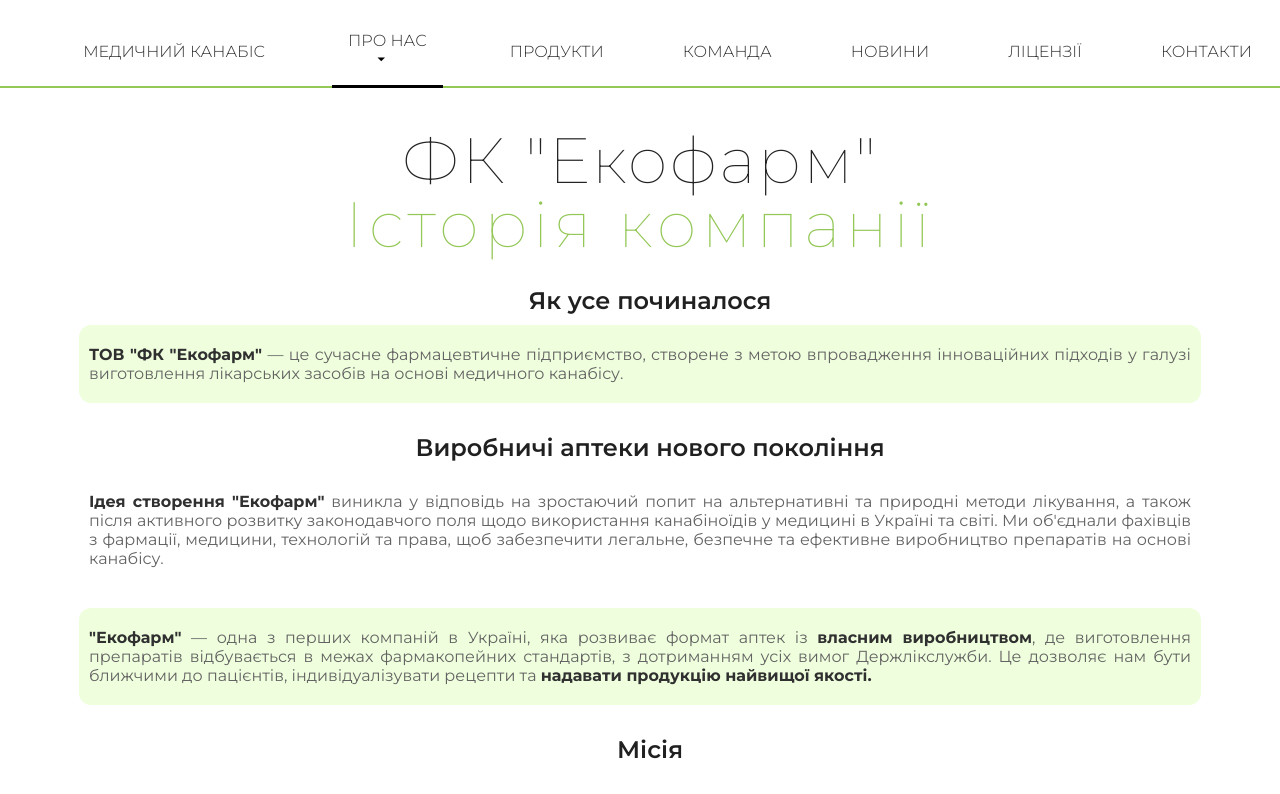
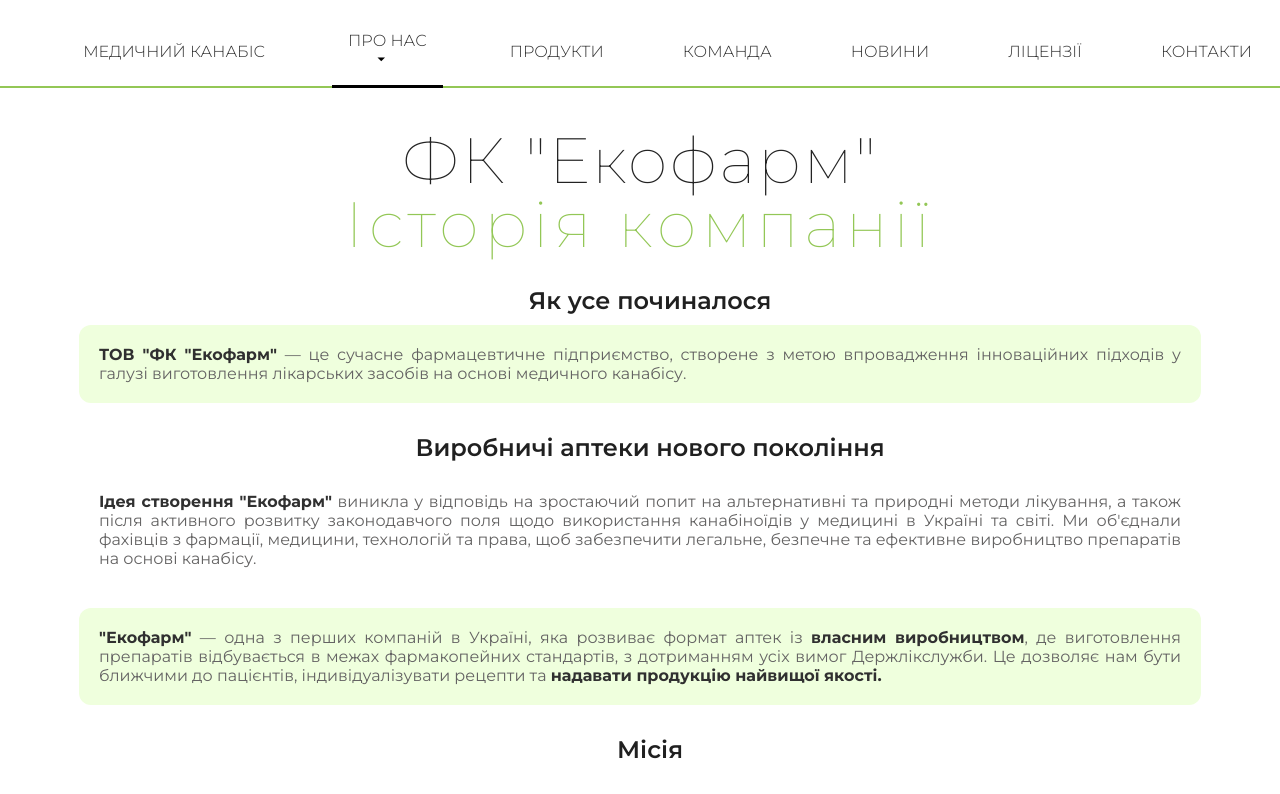
Before and after one commit to lowtab777/ecofarm-website, an Angular app: page /about-us in a window 1280 px wide. Shown: the top 794 px of the page. Built offline with nearby package versions, Linux system fonts and the light colour scheme.

Commit message:
small changes

```diff
--- a/src/app/components/about-us/about-us.component.scss
+++ b/src/app/components/about-us/about-us.component.scss
@@ -60,7 +60,7 @@ h2 {
 .single-text-block-white,
 .single-text-block-green {
   border-radius: 12px;
-  padding: 20px 10px;
+  padding: 20px 20px;
 }
 
 h2 {
--- a/src/app/components/main-page/main-page.component.scss
+++ b/src/app/components/main-page/main-page.component.scss
@@ -52,9 +52,10 @@
   }
 }
 
-.single-text-block-green,
-.single-text-block-white {
-  padding: 5px 20px;
+.single-text-block-white,
+.single-text-block-green {
+  border-radius: 12px;
+  padding: 10px 20px;
 }
 
 p {
--- a/src/app/components/news-card/news-card.component.scss
+++ b/src/app/components/news-card/news-card.component.scss
@@ -5,7 +5,6 @@ mat-card {
 }
 
 .mat-card-wrap {
-  // border: 3px solid black;
   display: flex;
   flex-direction: row;
   justify-content: center;
```
Also changed, not shown: src/app/components/map/map.component.scss (+0 -7 lines).
